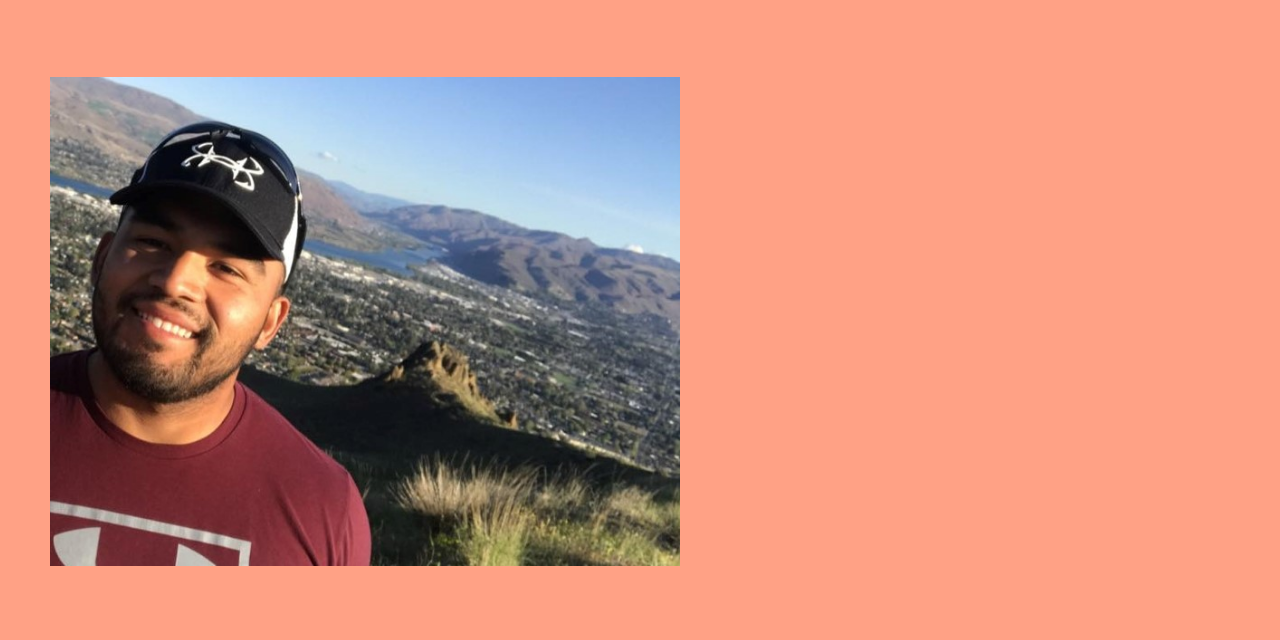
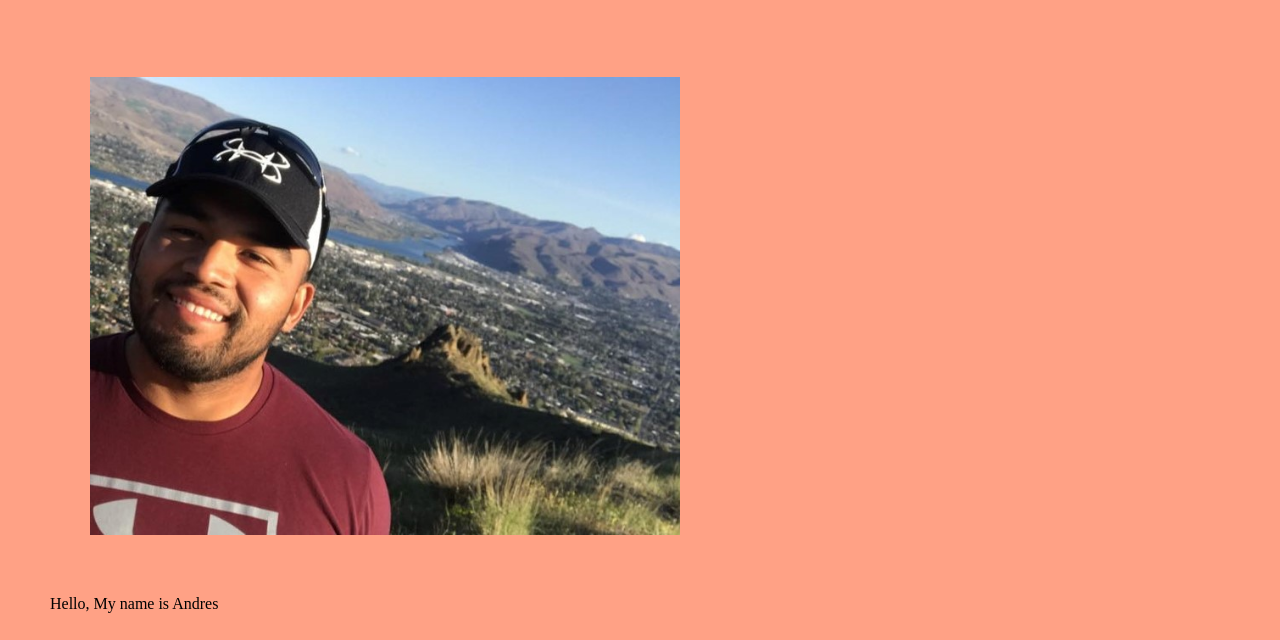
Before and after one commit to cazares509/andrescazares.github.io, a plain HTML site: page index.html in a window 1280 px wide. Shown: the part 204-844 px from the top of the page. Drawn offline with nearby package versions, Linux system fonts and the light colour scheme; a web font is replaced by a local one.

Commit message:
Update index.html

```diff
--- a/index.html
+++ b/index.html
@@ -25,7 +25,17 @@
 
 
 
-    <img src="/img/me.jpg" alt="andres cazares face">
+  <figure>
+    <a href="#item-1">
+      <img src="img/me.jpg" alt="">
+    </a>
+     <p>
+Hello, My name is Andres
+
+    </ul>
+
+    </figure>
+
 
 
 
```
